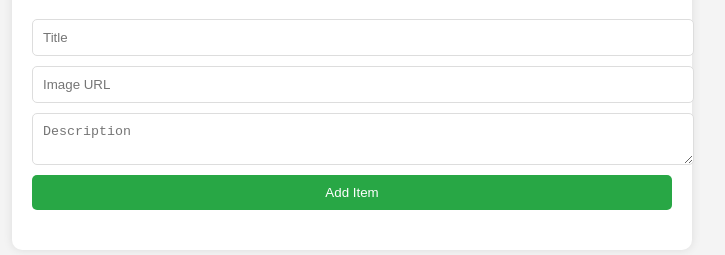
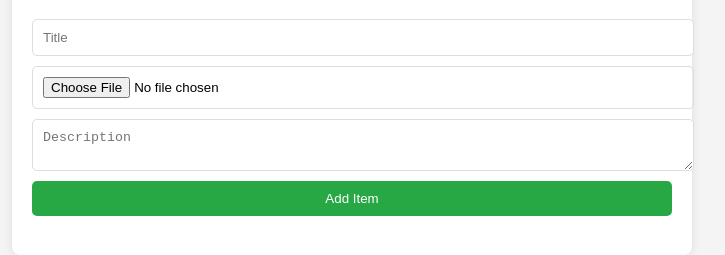
Before and after one commit to Harsh90904/Stones, a website: page public/index.html in a window 1280 px wide. Shown: the part 101-356 px from the top of the page, without its empty margins (288-1013 px from the left). Drawn offline with Linux system fonts and the light colour scheme; no server answers.

Commit message:
Update index.html

```diff
--- a/public/index.html
+++ b/public/index.html
@@ -12,7 +12,7 @@
 
         <form id="itemForm">
             <input type="text" id="title" placeholder="Title" required>
-            <input type="text" id="img" placeholder="Image URL" required>
+            <input type="file" id="img" placeholder="Image URL" required>
             <textarea id="des" placeholder="Description" required></textarea>
             <button type="submit">Add Item</button>
         </form>
```
